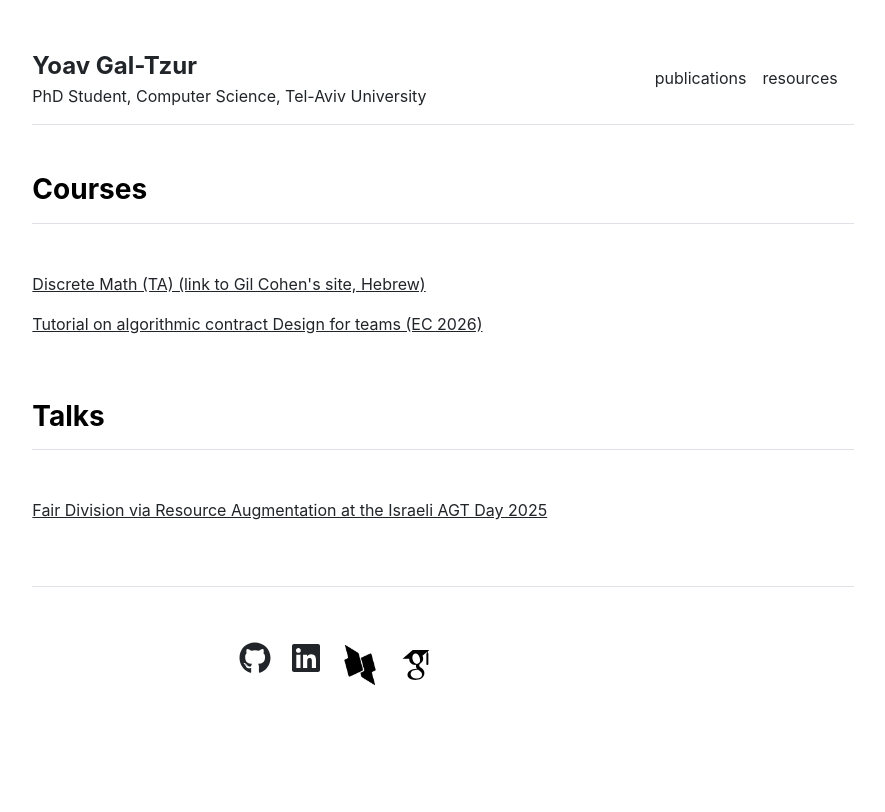
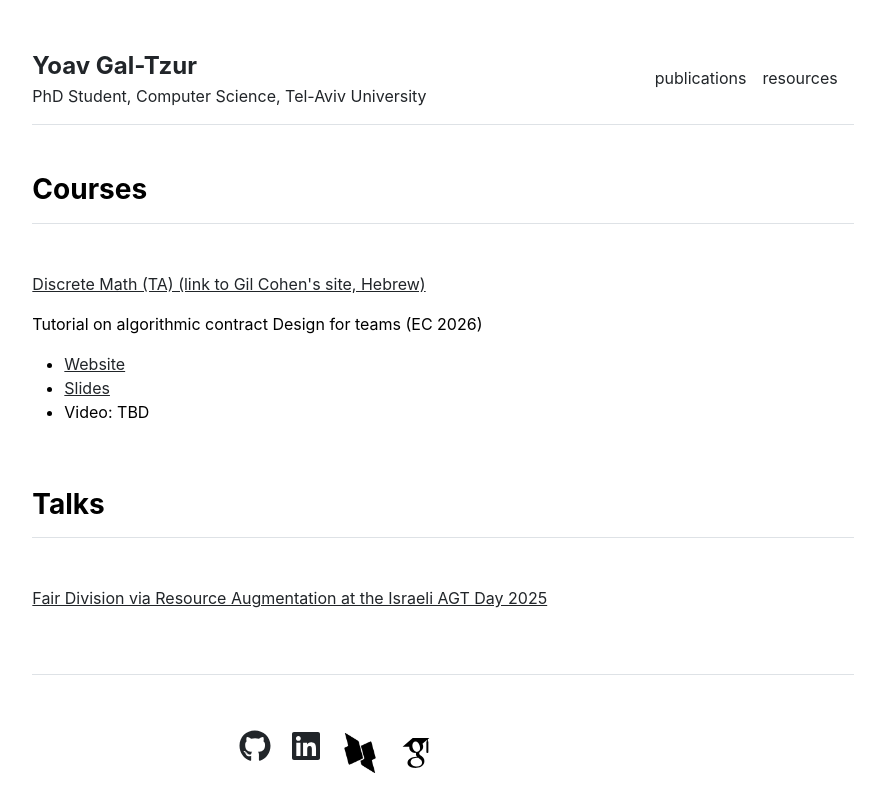
Before and after one commit to yoavGaltzur/yoavGaltzur.github.io, a Jekyll site: the page built from resources.md, in a window 1280 px wide. Shown: the top 812 px of the page, without its empty margins (197-1082 px from the left). Built offline with Jekyll 4.4.1, drawn with Linux system fonts in a browser that asks for light colours; a style sheet for code colours, icons or effects is not loaded.

Commit message:
changing courses

```diff
--- a/_layouts/resources.html
+++ b/_layouts/resources.html
@@ -7,17 +7,19 @@ layout: default
 <div class="row g-5 mb-5">
   <div>
     <h3 class="fw-bold border-bottom pb-3 mb-5">Courses</h3>
-    {% for course in site.data.settings.courses %}
-      <p><a href="{{ course.url }}" target="_blank" rel="noopener noreferrer">{{ course.name }}</a></p>
-    {% endfor %}
+    <p><a href="https://www.gilcohen.org/bdida" target="_blank" rel="noopener noreferrer">Discrete Math (TA) (link to Gil Cohen's site, Hebrew)</a></p>
+    <p>Tutorial on algorithmic contract Design for teams (EC 2026)</p>
+    <ul>
+      <li><a href="https://yoavgaltzur.github.io/ec26-contracts-tutorial/" target="_blank" rel="noopener noreferrer">Website</a></li>
+      <li><a href="/EC%20team%20contracts%20tutorial.pdf" target="_blank" rel="noopener noreferrer">Slides</a></li>
+      <li>Video: TBD</li>
+    </ul>
   </div>
 </div>
 
 <div class="row g-5 mb-5">
   <div class="col-md-12">
     <h3 class="fw-bold border-bottom pb-3 mb-5">Talks</h3>
-    {% for talk in site.data.settings.talks %}
-      <p><a href="{{ talk.url }}" target="_blank" rel="noopener noreferrer">{{ talk.name }}</a></p>
-    {% endfor %}
+    <p><a href="https://www.youtube.com/watch?v=Qa0_j70uVYM" target="_blank" rel="noopener noreferrer">Fair Division via Resource Augmentation at the Israeli AGT Day 2025</a></p>
   </div>
 </div>
```
